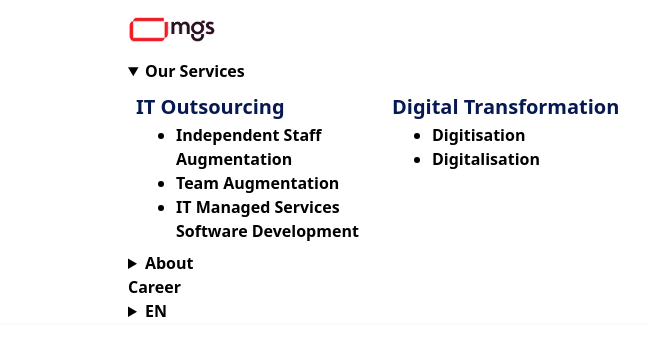
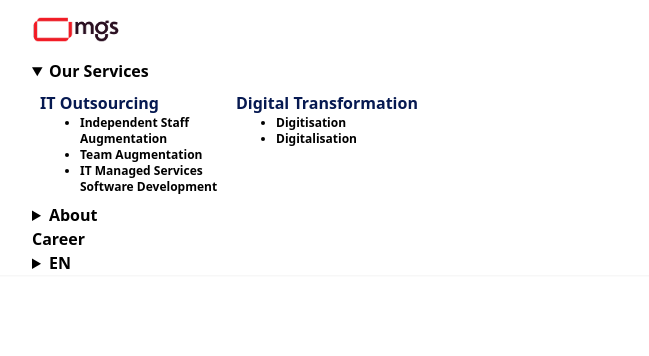
Before and after one commit to dwicah79/take-home-test-vue, a Vue app: page / in a window 1280 px wide. Both pictures are taken after a click on the heading "Our Services". Shown: the top 356 px of the page, without its empty margins (100-749 px from the left). Built offline with nearby package versions, Linux system fonts and the light colour scheme.

Commit message:
change width dropdows our service

```diff
--- a/src/components/NavBarComponent.vue
+++ b/src/components/NavBarComponent.vue
@@ -1,5 +1,5 @@
 <template>
-  <div class="navbar bg-base-100 shadow-sm md:px-56 font-semibold">
+  <div class="navbar bg-base-100 shadow-sm md:px-32 font-semibold relative z-20">
     <div class="flex-1">
       <router-link to="/">
         <img src="../assets/images/logo.png" class="w-24" alt="" />
@@ -10,17 +10,17 @@
         <li>
           <details>
             <summary>Our Services</summary>
-            <ul class="bg-base-100 rounded-t-none p-2 w-[32rem] grid grid-cols-2 gap-4">
+            <ul class="bg-base-100 rounded-t-none p-2 w-[25rem] grid grid-cols-2 gap-2">
               <div>
                 <li class="menu-title">
                   <router-link
                     to="/it-outsourcing"
-                    class="text-secondary-100 text-xl hover:text-primary-100 hover:cursor-pointer font-bold"
+                    class="text-secondary-100 text-md hover:text-primary-100 hover:cursor-pointer font-bold"
                   >
                     IT Outsourcing
                   </router-link>
                 </li>
-                <ol class="list-disc pl-10 text-black">
+                <ol class="list-disc pl-10 text-black text-xs">
                   <li class="list-item">
                     <router-link
                       to="/independent-staff-augmentation"
@@ -51,12 +51,12 @@
                 <li class="menu-title">
                   <router-link
                     to="/digital-transformation"
-                    class="font-bold text-secondary-100 text-xl hover:text-primary-100 hover:cursor-pointer"
+                    class="font-bold text-secondary-100 text-md hover:text-primary-100 hover:cursor-pointer"
                   >
                     Digital Transformation
                   </router-link>
                 </li>
-                <ol class="list-disc pl-10">
+                <ol class="list-disc pl-10 text-xs">
                   <li class="list-item">
                     <router-link to="/digitisation" class="hover:bg-white hover:text-primary-100">
                       Digitisation
```
